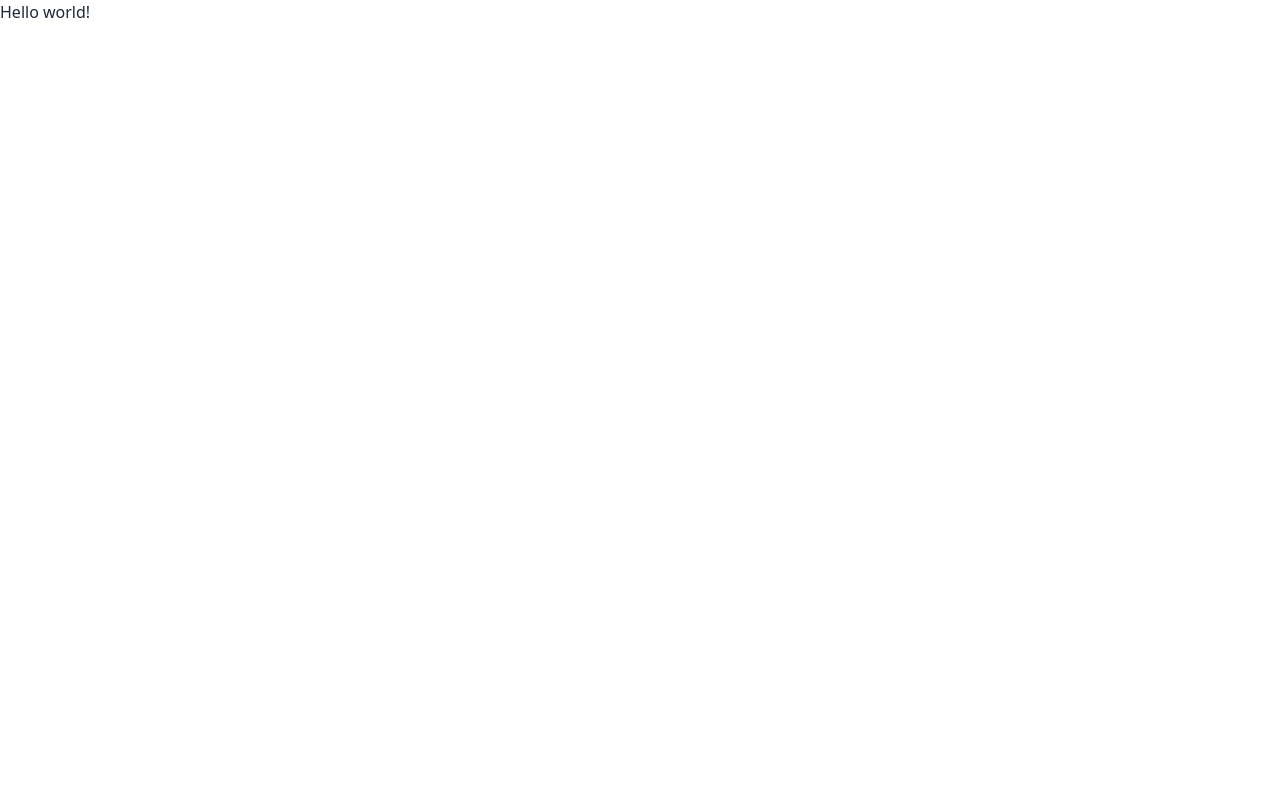
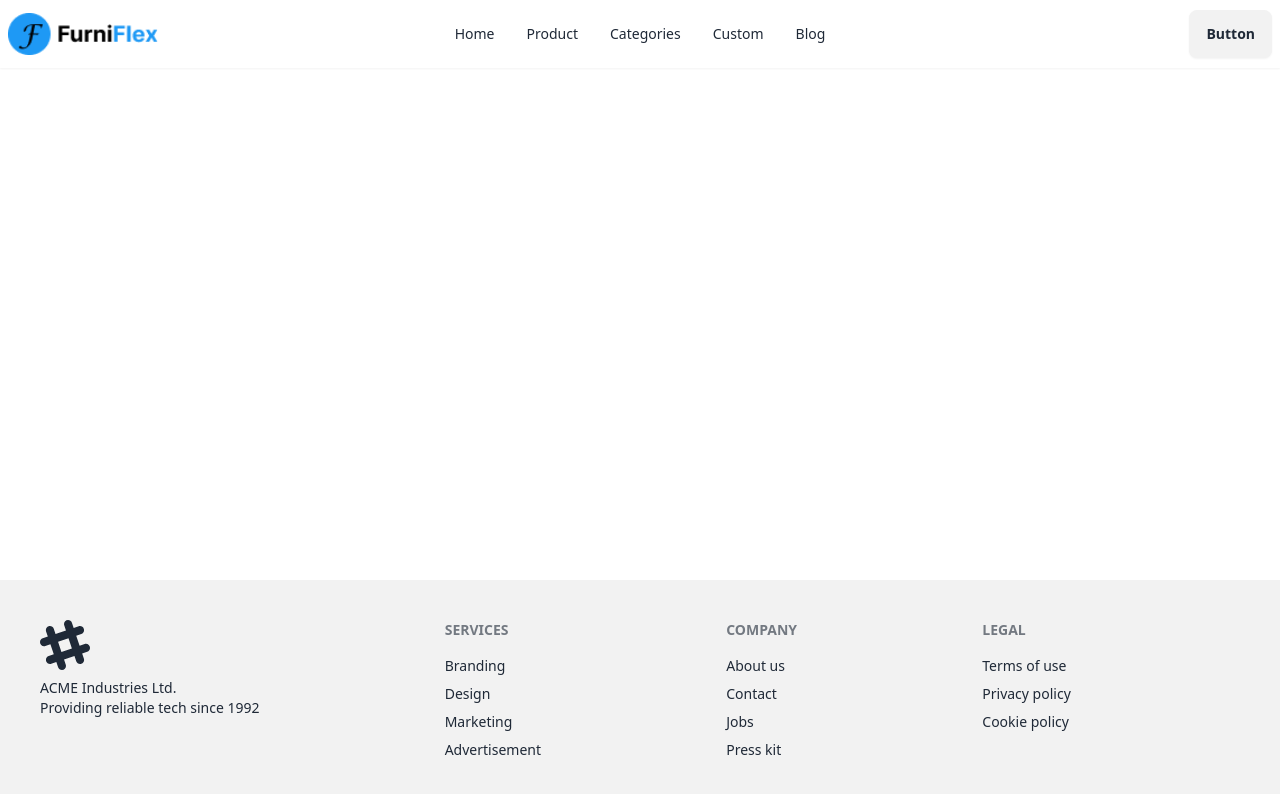
Before and after one commit to Umme-Nahida/job-task, a React (Vite) app: page / in a window 1280 px wide. Shown: the top 794 px of the page. Built offline with nearby package versions, Linux system fonts and the light colour scheme.

Commit message:
create all router and pages

```diff
--- a/src/Layout/Layout.jsx
+++ b/src/Layout/Layout.jsx
@@ -1,10 +1,16 @@
 import React from 'react';
 import { Outlet } from 'react-router-dom';
+import Navbar from '../Shared/Navbar/Navbar';
+import Footer from '../Shared/Footer/Footer';
 
 const Layout = () => {
     return (
         <div>
+            <Navbar></Navbar>
+            <div className='min-h-[calc(100vh-220px)]'>
             <Outlet></Outlet>
+            </div>
+            <Footer></Footer>
         </div>
     );
 };
--- /dev/null
+++ b/src/Pages/Blog/Blog.jsx
@@ -0,0 +1,11 @@
+import React from 'react';
+
+const Blog = () => {
+    return (
+        <div>
+            This is Blog page
+        </div>
+    );
+};
+
+export default Blog;
--- /dev/null
+++ b/src/Pages/Categories/Categories.jsx
@@ -0,0 +1,11 @@
+import React from 'react';
+
+const Categories = () => {
+    return (
+        <div>
+
+        </div>
+    );
+};
+
+export default Categories;
--- /dev/null
+++ b/src/Pages/Custom/Custom.jsx
@@ -0,0 +1,11 @@
+import React from 'react';
+
+const Custom = () => {
+    return (
+        <div>
+            This is Custom page
+        </div>
+    );
+};
+
+export default Custom;
--- /dev/null
+++ b/src/Pages/Home/Home.jsx
@@ -0,0 +1,11 @@
+import React from 'react';
+
+const Home = () => {
+    return (
+        <div>
+           This is home route
+        </div>
+    );
+};
+
+export default Home;
--- /dev/null
+++ b/src/Pages/Product/Product.jsx
@@ -0,0 +1,11 @@
+import React from 'react';
+
+const Product = () => {
+    return (
+        <div>
+            product data here
+        </div>
+    );
+};
+
+export default Product;
```
Also changed, not shown: src/router/Router.jsx (+8 -1 lines).
